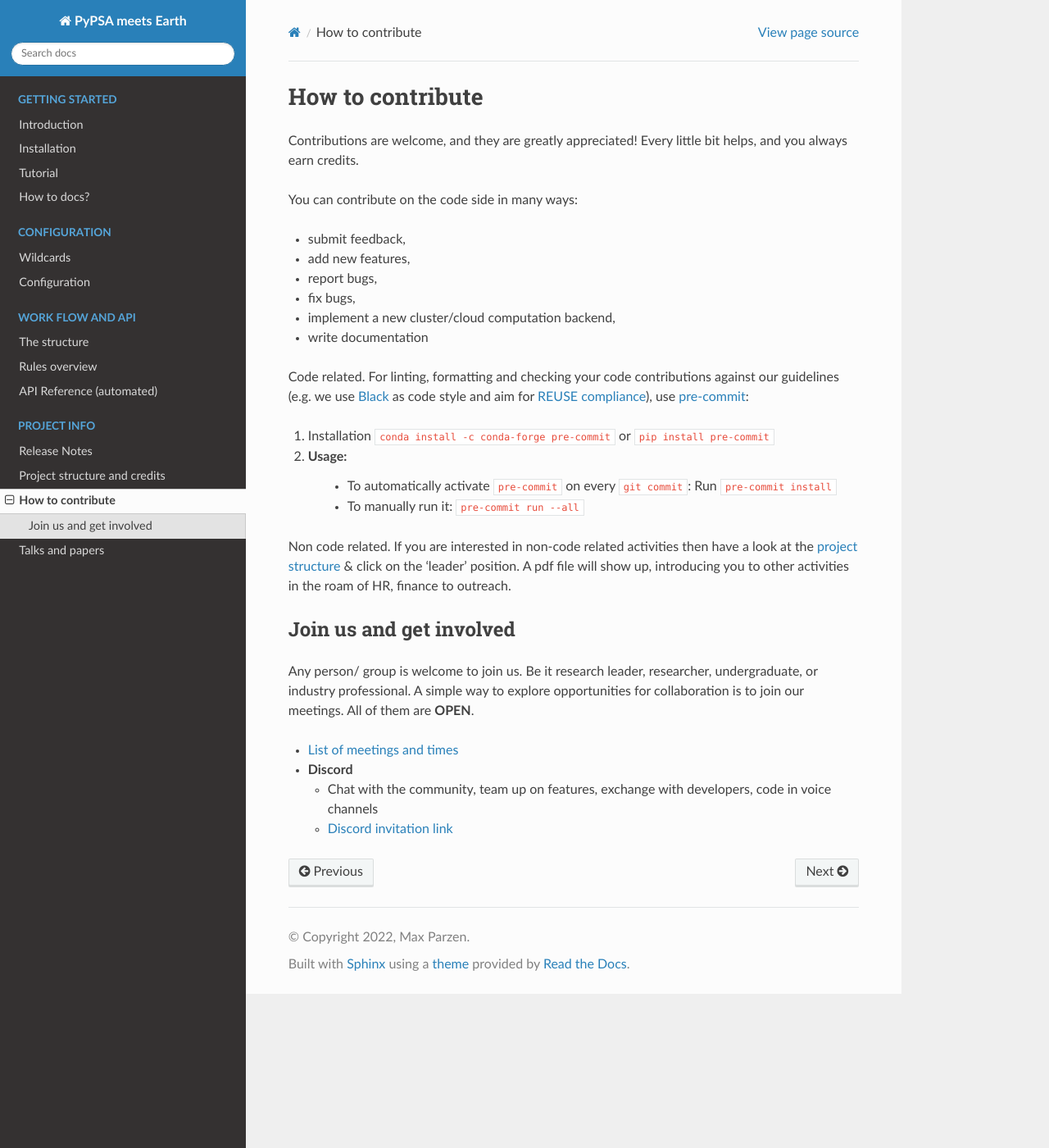
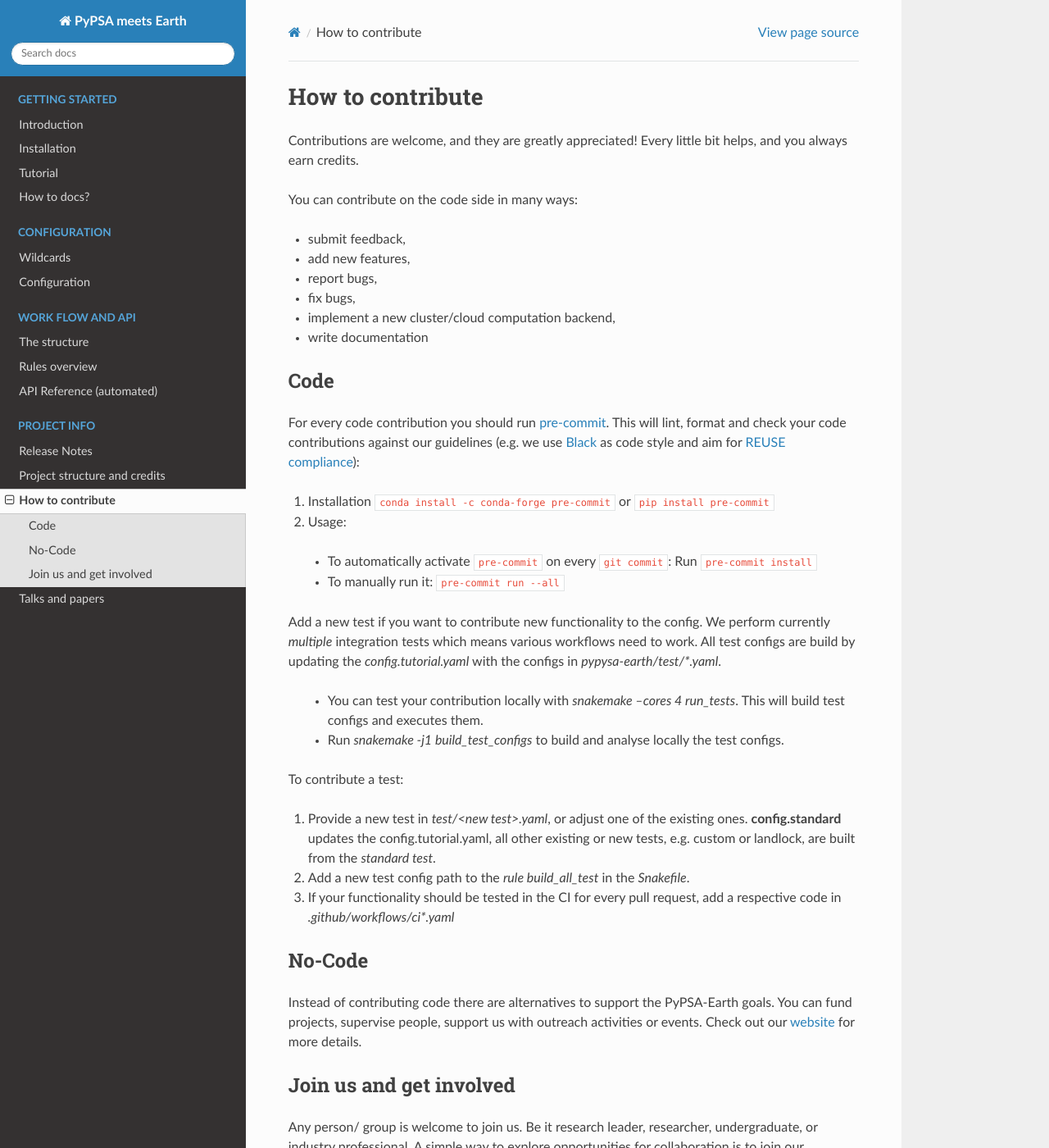
Before and after one commit to pypsa-meets-earth/pypsa-earth, a Sphinx documentation site: the page built from doc/how_to_contribute.rst, in a window 1280 px wide and 1400 px high. Shown: the whole window at 82% size. Built offline with Sphinx 7.4.7 and the Read the Docs theme 2.0.0, drawn with Linux system fonts in a browser that asks for light colours; pages that are not in the unit, such as notebooks, are missing from menus; the version number could not be read and is left out.

Commit message:
add docs for test, fix Snakefile

```diff
--- a/doc/how_to_contribute.rst
+++ b/doc/how_to_contribute.rst
@@ -21,19 +21,39 @@ You can contribute on the code side in many ways:
 - implement a new cluster/cloud computation backend,
 - write documentation
 
-Code related. For linting, formatting and checking your code contributions
-against our guidelines (e.g. we use `Black <https://github.com/psf/black>`_ as code style
-and aim for `REUSE compliance <https://reuse.software/>`_),
-use `pre-commit <https://pre-commit.com/index.html>`_:
+
+Code
+====
+
+For every code contribution you should run `pre-commit <https://pre-commit.com/index.html>`_.
+This will lint, format and check your code contributions against our guidelines
+(e.g. we use `Black <https://github.com/psf/black>`_ as code style
+and aim for `REUSE compliance <https://reuse.software/>`_):
 
 1. Installation ``conda install -c conda-forge pre-commit`` or ``pip install pre-commit``
 2. Usage:
-    * To automatically activate ``pre-commit`` on every ``git commit``: Run ``pre-commit install``
-    * To manually run it: ``pre-commit run --all``
+  * To automatically activate ``pre-commit`` on every ``git commit``: Run ``pre-commit install``
+  * To manually run it: ``pre-commit run --all``
 
-Non code related.
-If you are interested in non-code related activities then have a look at the `project structure <https://pypsa-meets-earth.readthedocs.io/en/latest/project_structure_and_credits.html>`_ & click on the 'leader' position.
-A pdf file will show up, introducing you to other activities in the roam of HR, finance to outreach.
+Add a new test if you want to contribute new functionality to the config.
+We perform currently *multiple* integration tests which means various workflows need to work.
+All test configs are build by updating the `config.tutorial.yaml` with the configs in `pypysa-earth/test/*.yaml`.
+
+  * You can test your contribution locally with `snakemake --cores 4 run_tests`. This will build test configs and executes them.
+  * Run `snakemake -j1 build_test_configs` to build and analyse locally the test configs.
+
+To contribute a test:
+
+1. Provide a new test in `test/<new test>.yaml`, or adjust one of the existing ones. **config.standard** updates the config.tutorial.yaml, all other existing or new tests, e.g. custom or landlock, are built from the *standard test*.
+2. Add a new test config path to the *rule build_all_test* in the *Snakefile*.
+3. If your functionality should be tested in the CI for every pull request, add a respective code in `.github/workflows/ci*.yaml`
+
+
+No-Code
+========
+Instead of contributing code there are alternatives to support the PyPSA-Earth goals.
+You can fund projects, supervise people, support us with outreach activities or events.
+Check out our `website <https://pypsa-meets-earth.github.io>`_ for more details.
 
 
 Join us and get involved
```
Also changed, not shown: 1 other file.
